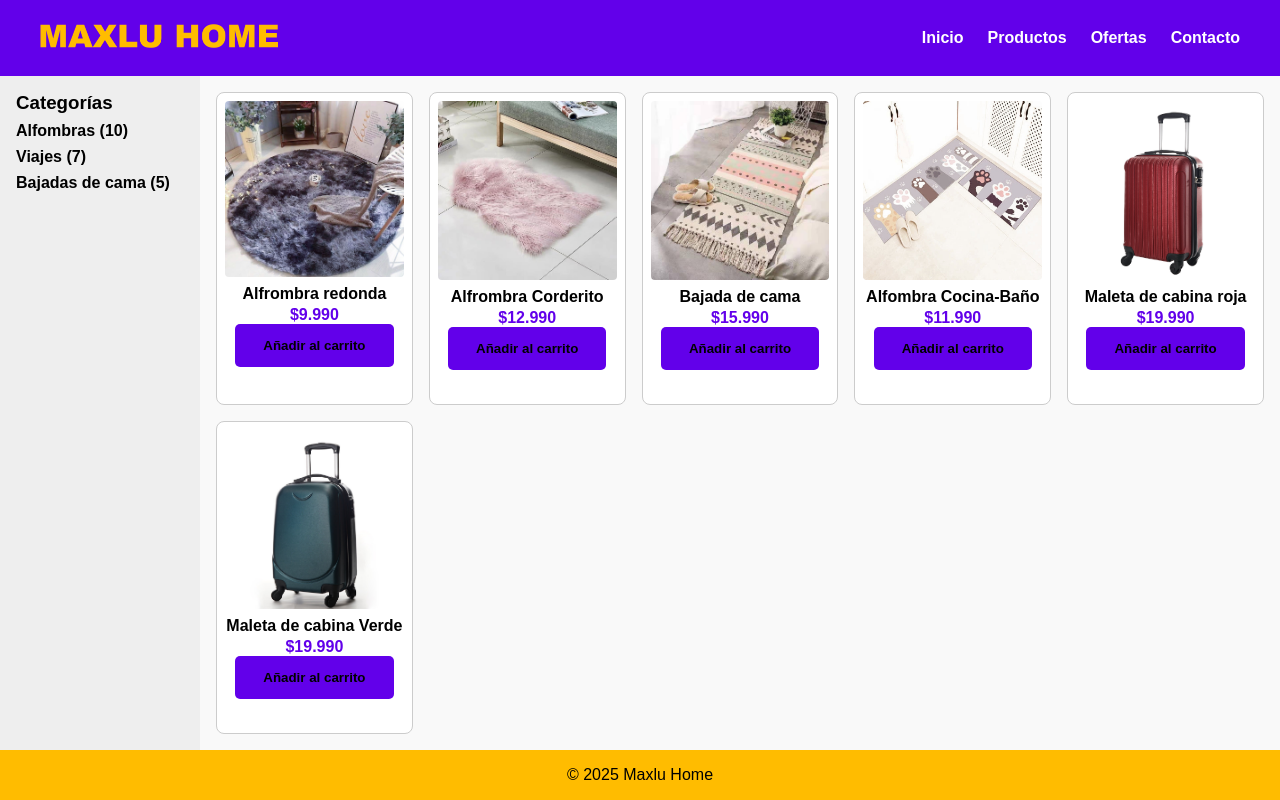
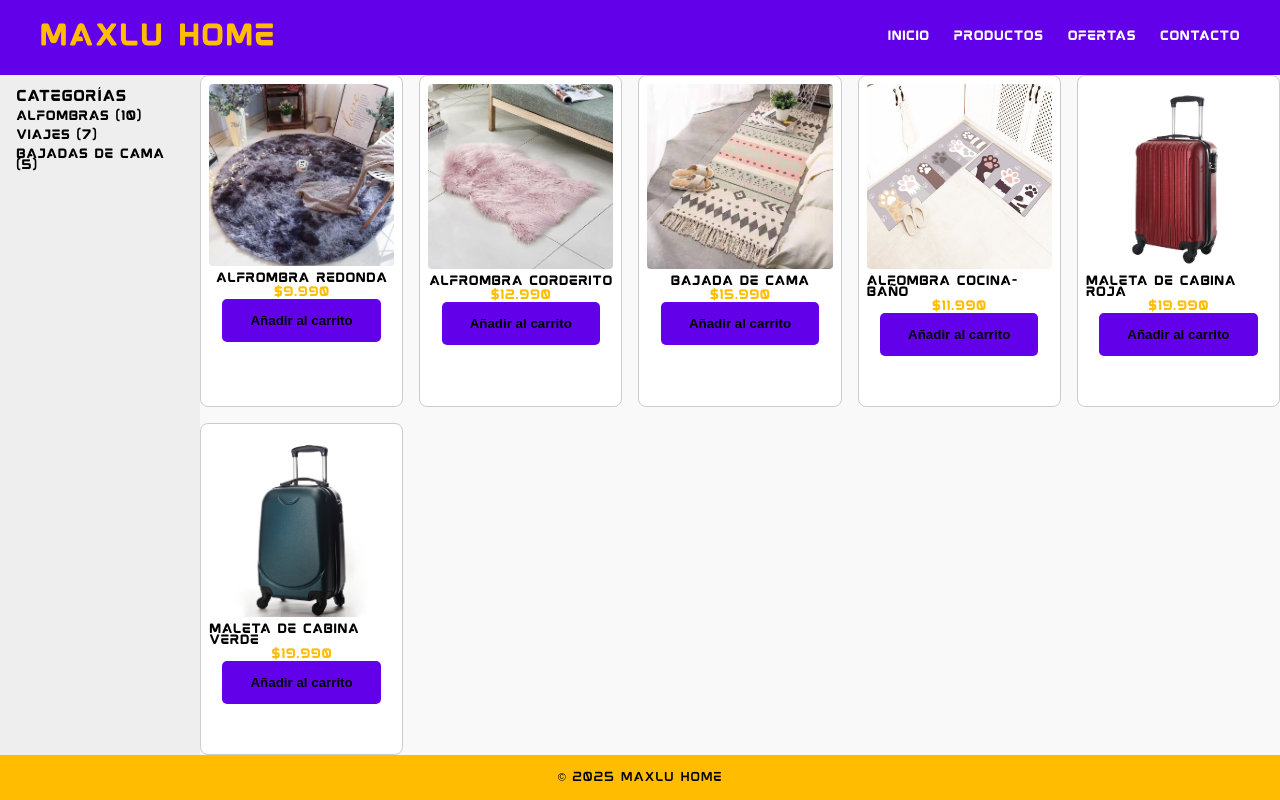
Before and after one commit to irguajardoc/Desafio_Grid, a plain HTML site: page index.html in a window 1280 px wide. Drawn offline with Linux system fonts and the light colour scheme.

Commit message:
cambio de fuente

```diff
--- a/assets/css/style.css
+++ b/assets/css/style.css
@@ -1,3 +1,9 @@
+@font-face {
+  font-family: 'MiFuente';
+  src: url('../Font/Mokoto\ Glitch.ttf') format('truetype');
+  font-weight: normal;
+  font-style: normal;
+}
 * {
   margin: 0;
   padding: 0;
@@ -5,7 +11,8 @@
 }
 
 body {
-  font-family: sans-serif;
+  font-family:'MiFuente', sans-serif;
+  font-size: 11px;
   background-color: #f9f9f9;
 }
 
@@ -88,9 +95,9 @@ body {
 .products {
   grid-area: products;
   display: grid;
-  grid-template-columns: repeat(auto-fill, minmax(180px, 1fr));
+  grid-template-columns: repeat(auto-fill, minmax(170px, 1fr));
   gap: 1rem;
-  padding: 1rem;
+
 }
 
 /* Product cards */
@@ -119,6 +126,10 @@ body {
   background-color: #ffbc00;
 }
 
+.product-card:hover p {
+  color: #6200ea;
+}
+
 .product-card img {
   width: 100%;
   border-radius: 4px;
@@ -130,7 +141,7 @@ body {
 
 .product-card p {
   font-weight: bold;
-  color: #6200ea;
+  color: #ffbc00;
 }
 
 /* Footer */
--- a/index.html
+++ b/index.html
@@ -11,7 +11,7 @@
     <header class="header">
   <div class="navbar">
     <div class="logo">
-      <img src="./assets/img/logo_ig.png" alt="Logo">
+      <img src="./assets/img/logo_maxlu.png" alt="Logo">
     </div>
     <nav class="menu">
       <a href="#">Inicio</a>
```
Also changed, not shown: assets/Font/Mokoto Glitch.ttf (added), assets/img/logo_maxlu.png (added).
